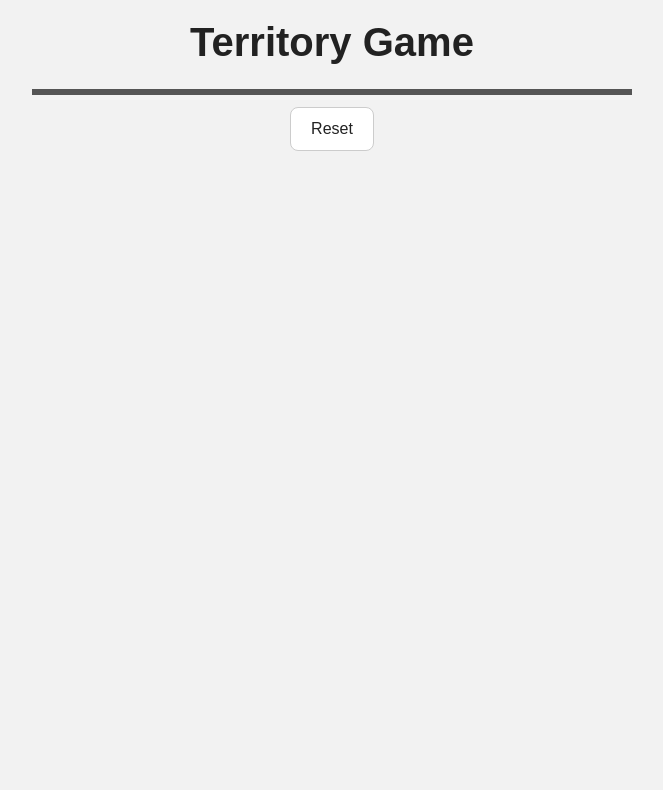
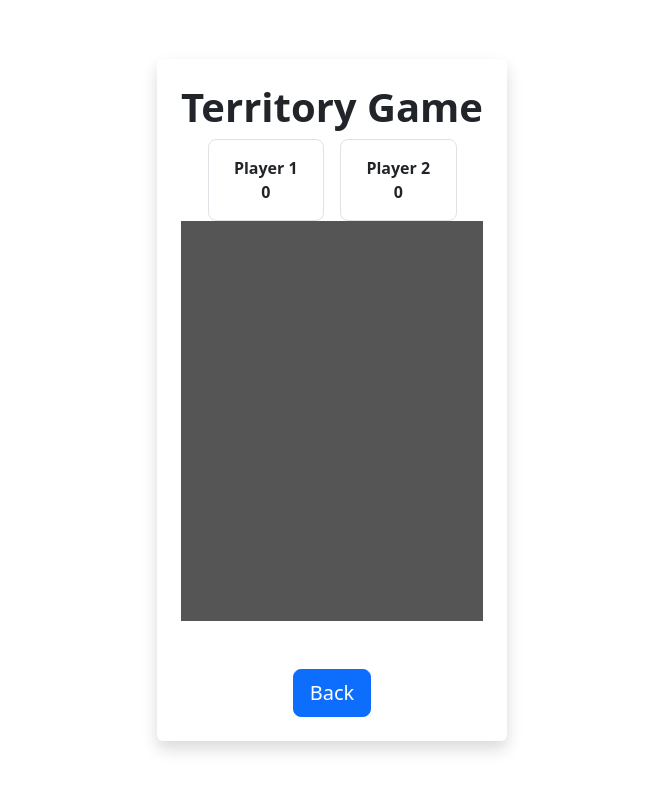
Before and after one commit to Luvidi/steam-project, a plain HTML site: page game.html in a window 1280 px wide. Shown: the whole page, without its empty margins (308-971 px from the left). Drawn offline with nearby package versions, Linux system fonts and the light colour scheme.

Commit message:
Polish game interface

```diff
--- a/game.css
+++ b/game.css
@@ -1,46 +1,7 @@
-body {
-    display: flex;
-    flex-direction: column;
-    align-items: center;
-    gap: 12px;
-    padding: 20px;
-}
-
-h1 {
-    margin: 0;
-    font-size: clamp(28px, 5vw, 40px);
-    text-align: center;
-}
-
-#info {
-    font-size: 18px;
-    text-align: center;
-}
-
-button {
-    padding: 12px 20px;
-    border: 1px solid #ccc;
-    border-radius: 8px;
-    background: #fff;
-    color: #222;
-    font-size: 16px;
-    cursor: pointer;
-    transition: background-color 0.2s;
-}
-
-button:hover {
-    background: #e5e5e5;
-}
-
-button:focus-visible {
-    outline: 3px solid #4a90e2;
-    outline-offset: 3px;
-}
-
 #board {
     display: grid;
     gap: 2px;
-    width: min(90vw, 600px);
+    height: 400px;
     border: 3px solid #555;
     background: #555;
 }
--- a/game.html
+++ b/game.html
@@ -1,20 +1,57 @@
 <!DOCTYPE html>
-<html lang="en">
+<html lang="en" data-bs-theme="light">
 
 <head>
     <meta charset="UTF-8">
     <meta name="viewport" content="width=device-width, initial-scale=1.0">
     <title>Territory Game</title>
-    <link rel="stylesheet" href="style.css">
     <link rel="stylesheet" href="game.css">
+    <link href="https://cdn.jsdelivr.net/npm/bootstrap@6.0.0-alpha.1/dist/css/bootstrap.min.css" rel="stylesheet"
+        integrity="sha384-B/GM4XqrwHnWXNOWMbloTmrYXZg10cakYGmpfsR/bbzQ6JAJI4ihuyADKLnBgrCe" crossorigin="anonymous">
     <script src="game.js" defer></script>
 </head>
 
 <body>
-    <h1>Territory Game</h1>
-    <div id="info"></div>
-    <div id="board"></div>
-    <button onclick="resetGame()" id="reset">Reset</button>
+    <div class="container min-vh-100 d-flex justify-content-center align-items-center p-3">
+
+        <div class="card shadow border-0 p-4 text-center px-10">
+
+            <h1 class="fw-bold mb-6">Territory Game</h1>
+
+            <div class="row justify-content-center g-3 mb-6">
+
+                <div class="col-5">
+                    <div class="border rounded-3 p-3">
+                        <p class="mb-0 fw-bold">Player 1</p>
+                        <p id="player1Score" class="fw-bold fs-xl mb-0">0</p>
+                    </div>
+                </div>
+
+                <div class="col-5">
+                    <div class="border rounded-3 p-3">
+                        <p class="mb-0 fw-bold">Player 2</p>
+                        <p id="player2Score" class="fw-bold fs-xl mb-0">0</p>
+                    </div>
+                </div>
+
+            </div>
+
+            <div id="board"></div>
+
+            <div class="text-center mt-5">
+                <a href="index.html" class="btn btn-primary btn-lg px-10">
+                    Back
+                </a>
+            </div>
+
+        </div>
+
+    </div>
+
+
+    <script type="module" src="https://cdn.jsdelivr.net/npm/bootstrap@6.0.0-alpha.1/dist/js/bootstrap.bundle.min.js"
+        integrity="sha384-1a/pXj49ZQ1aHEmrJ+gMw1otqoVsYwlEnlD8mIfY2TV03r20Y0CN7uqx1tQogjPL"
+        crossorigin="anonymous"></script>
 </body>
 
 </html>
```
